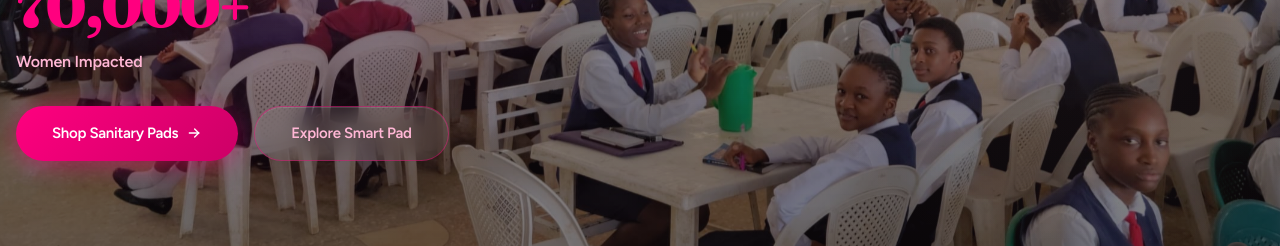
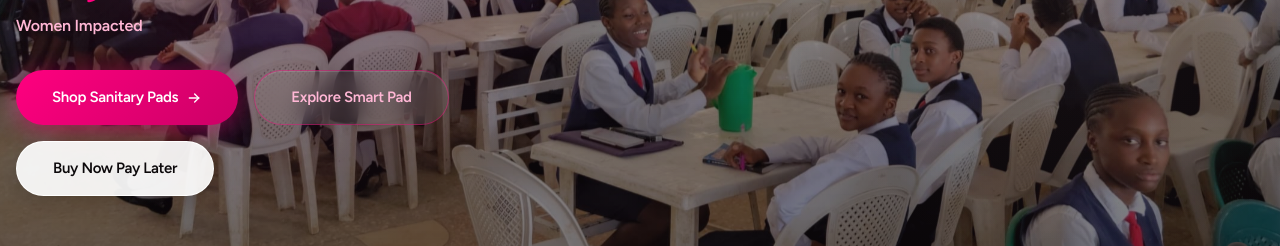
Before and after one commit to livestocx-ng/girlified-web, a Next.js app: page / in a window 1280 px wide. Shown: the part 453-699 px from the top of the page. Built offline with nearby package versions, Linux system fonts and the light colour scheme.

Commit message:
feat: initialized buy now pay later button to home hero section

```diff
--- a/core/components/home/hero.tsx
+++ b/core/components/home/hero.tsx
@@ -356,7 +356,20 @@ const Hero = () => {
                   {/* CTAs */}
                   <motion.div
                     variants={ctaGroupVariants}
-                    style={{ display: 'flex', flexWrap: 'wrap', gap: 16, alignItems: 'center' }}
+                    style={{
+                      display: 'flex',
+                      flexDirection: 'column',
+                      gap: 16,
+                      alignItems: 'flex-start',
+                    }}
+                  >
+                    <Box
+                      style={{
+                        display: 'flex',
+                        flexWrap: 'wrap',
+                        gap: 16,
+                        alignItems: 'center',
+                      }}
                     >
                       <motion.div variants={ctaItemVariants}>
                         <Link href="/contact-us">
@@ -423,6 +436,42 @@ const Hero = () => {
                             }}
                           >
                             Explore Smart Pad
+                          </Box>
+                        </Link>
+                      </motion.div>
+                    </Box>
+                    <motion.div variants={ctaItemVariants}>
+                      <Link href="/bnpl">
+                        <Box
+                          component="button"
+                          style={{
+                            display: 'inline-flex',
+                            alignItems: 'center',
+                            gap: 8,
+                            padding: '15px 36px',
+                            backgroundColor: 'rgba(255, 255, 255, 0.92)',
+                            border: '1px solid rgba(255, 255, 255, 0.95)',
+                            borderRadius: 100,
+                            color: '#0C090B',
+                            fontWeight: 600,
+                            fontSize: 15,
+                            letterSpacing: '-0.3px',
+                            cursor: 'pointer',
+                            boxShadow: '0 4px 20px rgba(0, 0, 0, 0.18)',
+                            transition: 'all 0.2s',
+                          }}
+                          onMouseEnter={(e) => {
+                            e.currentTarget.style.backgroundColor = '#FFFFFF';
+                            e.currentTarget.style.transform = 'translateY(-2px)';
+                            e.currentTarget.style.boxShadow = '0 6px 24px rgba(0, 0, 0, 0.22)';
+                          }}
+                          onMouseLeave={(e) => {
+                            e.currentTarget.style.backgroundColor = 'rgba(255, 255, 255, 0.92)';
+                            e.currentTarget.style.transform = 'translateY(0)';
+                            e.currentTarget.style.boxShadow = '0 4px 20px rgba(0, 0, 0, 0.18)';
+                          }}
+                        >
+                          Buy Now Pay Later
                         </Box>
                       </Link>
                     </motion.div>
```
Lines whose indentation alone changed are shown as unchanged.
